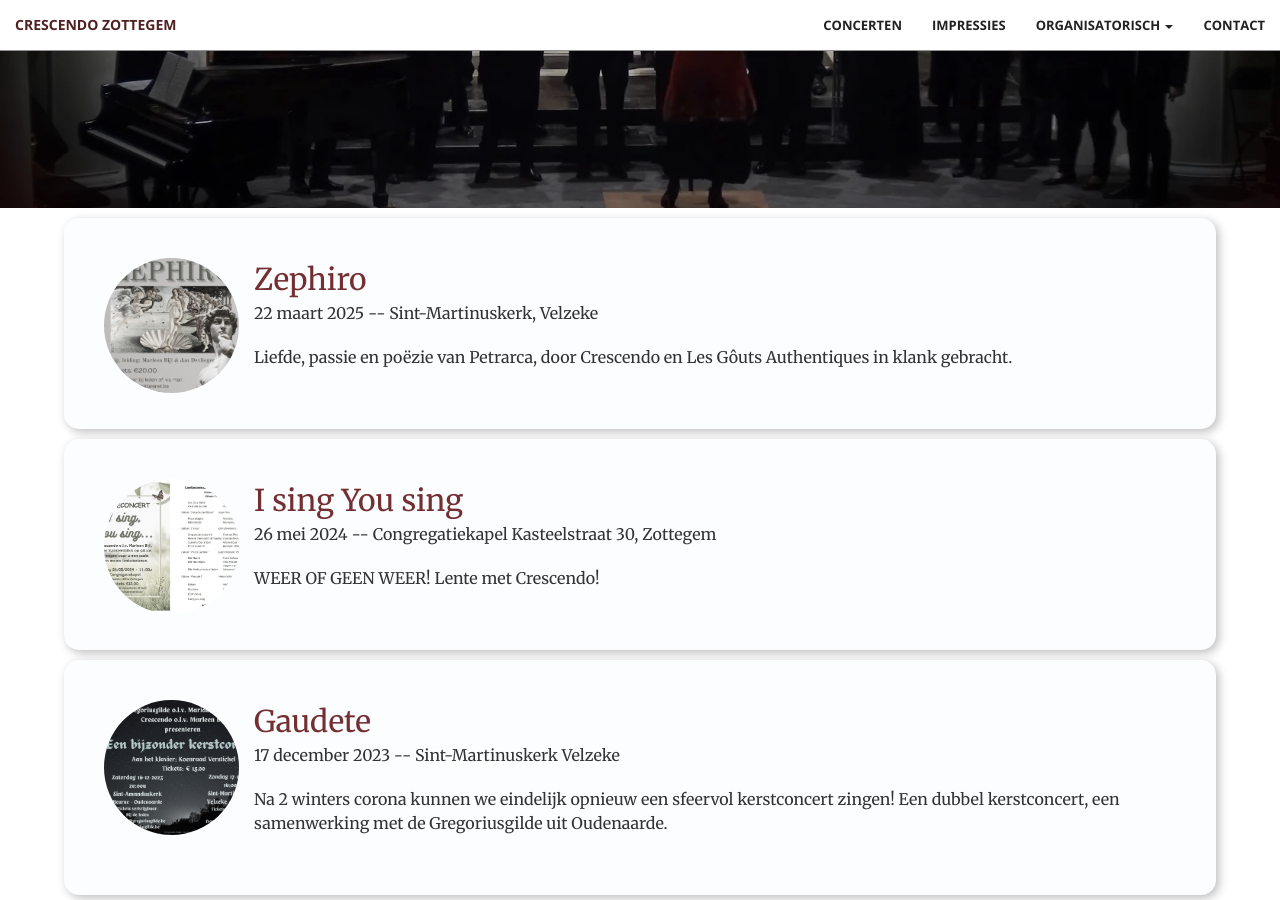
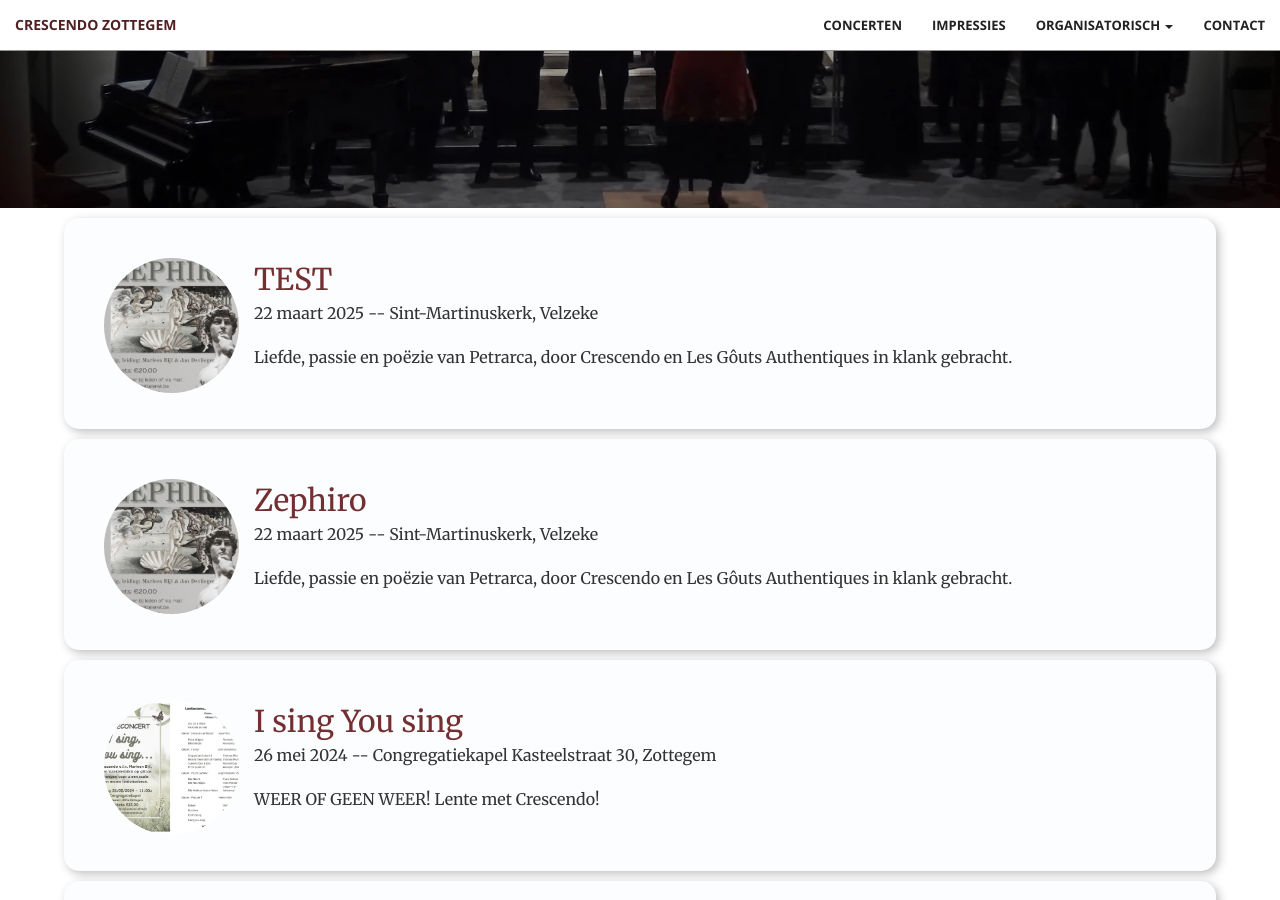
Before and after one commit to VZWCrescendo/crescendo_site, a Jekyll site: the page built from blog.html, in a window 1280 px wide and 900 px high, scrolled down 377 px. Built offline with Jekyll 4.4.1, drawn with Linux system fonts in a browser that asks for light colours; nearby versions of some CDN libraries; a script that is not in the unit is left out.

Commit message:
WIP. First test to link to ticket checkout site.

```diff
--- /dev/null
+++ b/_events/2025-09-11-test-concert.md
@@ -0,0 +1,62 @@
+---
+layout: post
+title:  "TEST"
+optreden: 2025-03-22 20:15:00 +0100
+locatie: Sint-Martinuskerk, Velzeke
+category: blog
+excerpt: "Liefde, passie en poëzie van Petrarca, door Crescendo en Les Gôuts Authentiques in klank gebracht."
+image: "img/kalender/zephiro.webp"
+---
+
+{{ page.excerpt }}
+
+Op 17 december 1525 werd Giovanni Pierluigi da Palestrina geboren. Deze 500ste verjaardag herdenken wij dus ook met enkele prachtige werken van deze Italiaanse grootmeester.
+
+<br>
+
+Tickets verkrijgbaar bij leden of via mail:<br>
+&emsp;&emsp;<luc.vanlaethem1@telenet.be><br>
+&emsp;&emsp;<frans.verlaeckt@telenet.be>
+
+Reserveringen via mail of site gelden pas na storting van het bedrag van €20,00 per ticket op rekeningnummer BE08 4444
+5947 2113
+
+<br>
+
+----
+
+<center>
+  <h2>
+    Programma
+  </h2>
+  <h3>
+    Crescendo & Les Gôuts Authentiques
+  </h3>
+  <h4>
+    Marleen Bijl & Jan Devlieger
+  </h4>
+</center>
+
+<br>
+
+<div class="gallery">
+<figure>
+  <a href="{{ page.image | absolute_url}}" data-lity>
+    <img src="{{ page.image | absolute_url}}" alt="22 maart 2025 - Zephiro" />
+  </a>
+  <figcaption>Affiche "Zephiro"</figcaption>
+</figure>
+</div>
+
+<script async
+  src="https://js.stripe.com/v3/buy-button.js">
+</script>
+
+<div data-hievents-id="1" data-hievents-primary-color="#ffffffff" data-hievents-primary-text-color="#ffffffff" data-hievents-secondary-color="#b3b3b3ff" data-hievents-secondary-text-color="#ffffff" data-hievents-background-color="#0f172a9c" data-hievents-widget-type="widget" data-hievents-widget-version="1.0" data-hievents-locale="en" data-hievents-padding="20px" data-hievents-autoresize="true" data-hievents-continue-button-text="Continue" class="hievents-widget"></div>
+<!--
+<stripe-buy-button
+  buy-button-id="buy_btn_1SAVQ1H43aruW6SVU3YrBxve"
+  publishable-key="pk_test_51SACvRH43aruW6SVM9pB9ZKlgTUpS2cm4iJUXdisQZfbiMiKkNsHVWmCMkiwpMsdjCQXEsEMRhAvl3paopo9vAcX00bFtHyuwz"
+>
+</stripe-buy-button>
+-->
--- a/_includes/head.html
+++ b/_includes/head.html
@@ -35,6 +35,8 @@
     <script src="//ajax.googleapis.com/ajax/libs/jquery/1.10.2/jquery.min.js"></script>
     <script>window.jQuery || document.write('<script src="{{ site.baseurl }}/js/vendor/jquery-1.10.2.min.js"><\/script>')</script>
 
+    <script async src="https://hi-events.ducksaymoo.duckdns.org/widget.js"></script>
+
     <script src="{{ '/js/lity.js' | relative_url }}"></script>
     <script src="{{ '/js/main.js | relative_url }}"></script>
 
```
